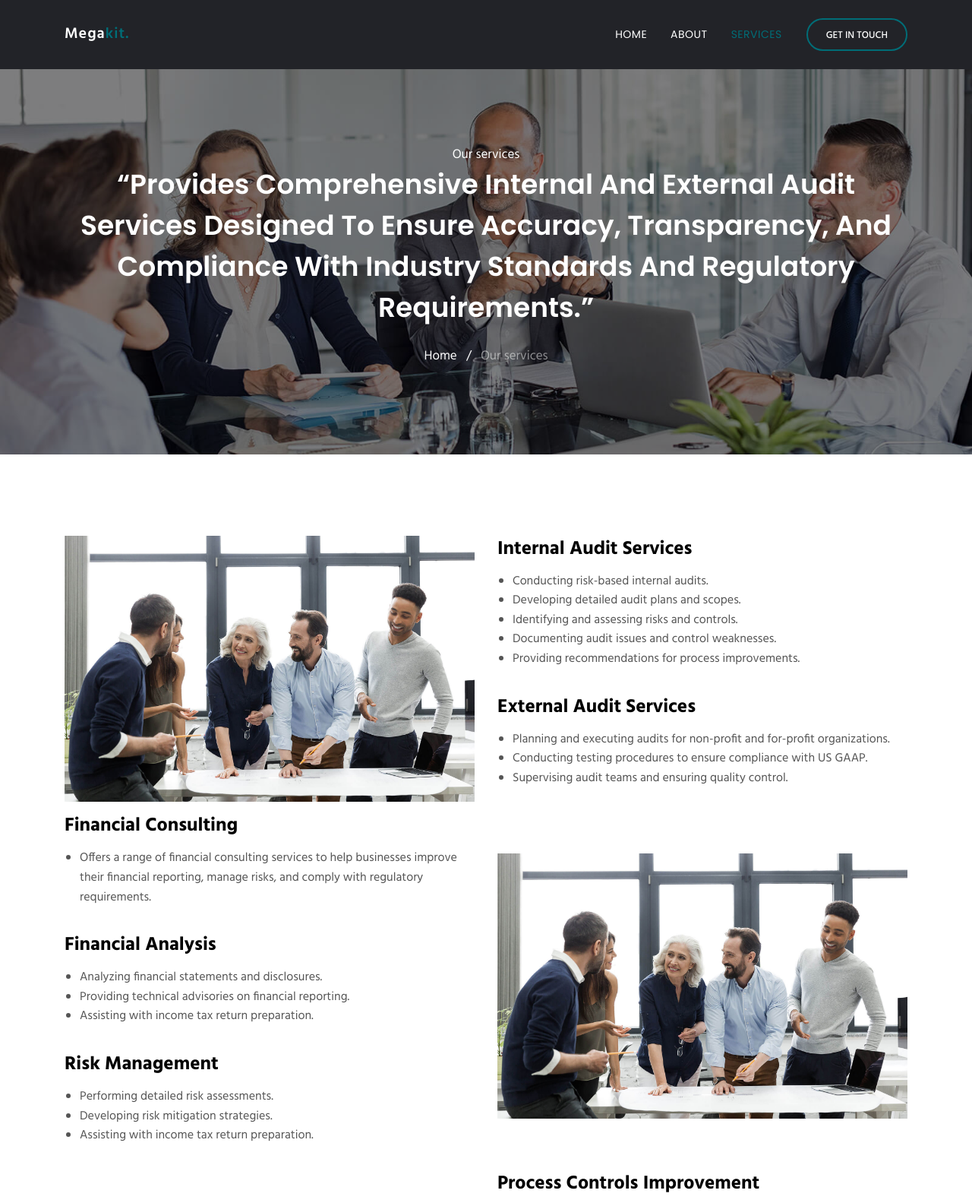
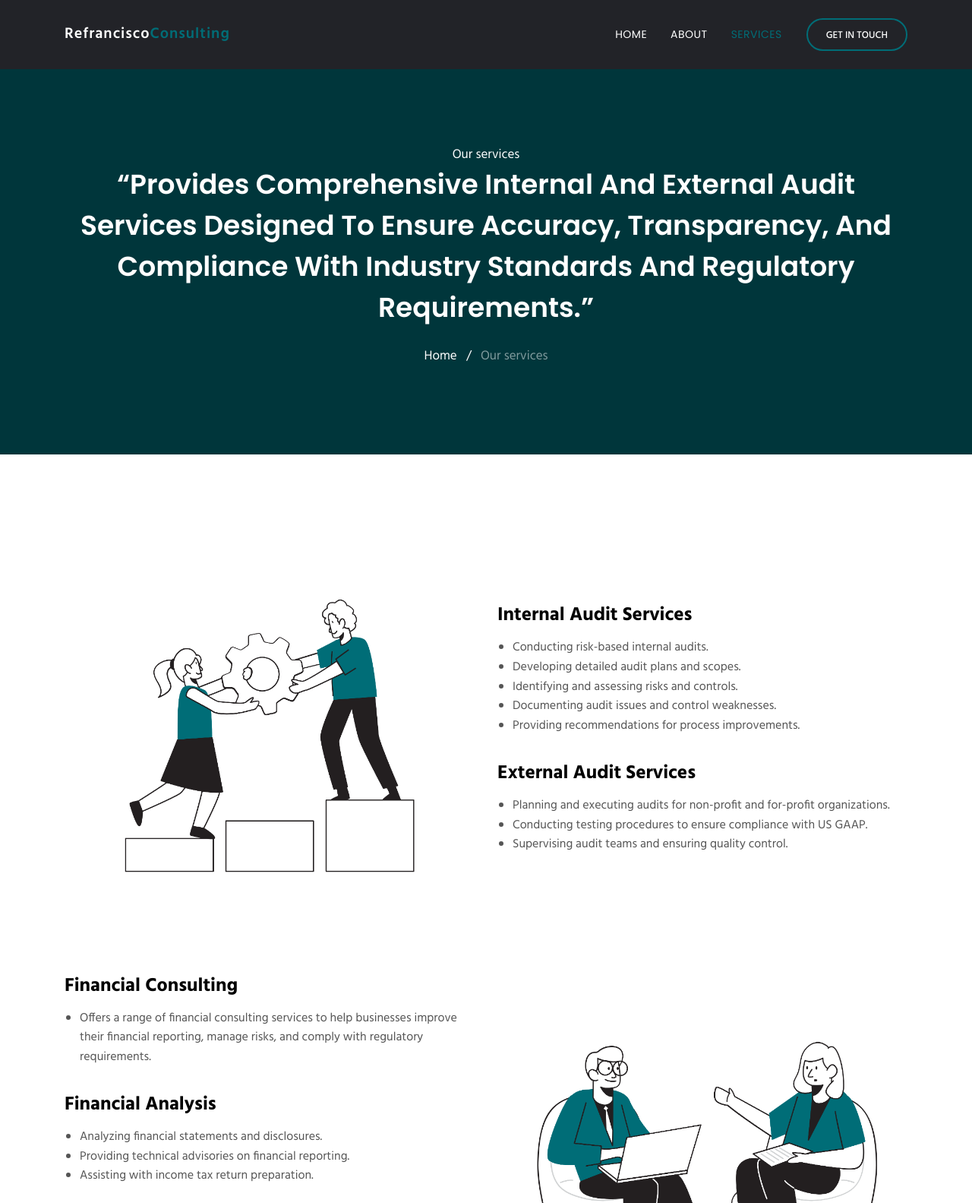
Before and after one commit to jenlopoz/refranciscoconsulting.com, a website: page theme/service.html in a window 1280 px wide. Shown: the top 1583 px of the page at 76% size. Drawn offline with Linux system fonts and the light colour scheme; some packages are replaced by stand-ins of ours.

Commit message:
update service illustrator and navbar logo

```diff
--- a/theme/service.html
+++ b/theme/service.html
@@ -42,7 +42,7 @@
         <div class="col-lg-12">
           <nav class="navbar navbar-expand-lg px-0 py-4">
             <a class="navbar-brand" href="index.html">
-              Mega<span>kit.</span>
+            Refrancisco<span>Consulting</span>
             </a>
 
             <button
@@ -89,7 +89,7 @@
 </header>
 <!-- Header Close -->
 
-<section class="page-title bg-1">
+<section class="page-title" style="background-color: #006D77;">
   <div class="container">
     <div class="row">
       <div class="col-md-12">
@@ -112,7 +112,7 @@
     <div class="row align-items-center">
       <div class="col-lg-6 d-flex justify-content-center">
         <div class="section-item-img">
-          <img loading="lazy" src="images/about/home-7.jpg" alt="about-image" class="img-fluid">
+          <img loading="lazy" src="images/services/service1.png" alt="about-image" class="img-fluid">
         </div>
       </div>
       <div class="col-lg-6">
@@ -157,14 +157,14 @@
       </div>
       <div class="col-lg-6 d-flex justify-content-center">
         <div class="section-item-img">
-          <img loading="lazy" src="images/about/home-7.jpg" alt="about-image" class="img-fluid">
+          <img loading="lazy" src="images/services/service2.png" alt="about-image" class="img-fluid">
         </div>
       </div>
     </div>
     <div class="row align-items-center">
       <div class="col-lg-6 d-flex justify-content-center">
         <div class="section-item-img">
-          <img loading="lazy" src="images/about/home-7.jpg" alt="about-image" class="img-fluid">
+          <img loading="lazy" src="images/services/service3.png" alt="about-image" class="img-fluid">
         </div>
       </div>
       <div class="col-lg-6">
@@ -211,7 +211,7 @@
       </div>
       <div class="col-lg-6 d-flex justify-content-center">
         <div class="section-item-img">
-          <img loading="lazy" src="images/about/home-7.jpg" alt="about-image" class="img-fluid">
+          <img loading="lazy" src="images/services/service4.png" alt="about-image" class="img-fluid">
         </div>
       </div>
     </div>
```
Also changed, not shown: theme/about.html (+3 -3 lines), theme/contact.html (+1 -1 lines), theme/index.html (+1 -1 lines), theme/images/Photo.svg (added), theme/images/services/service1.png (added), theme/images/services/service2.png (added), theme/images/services/service3.png (added), theme/images/services/service4.png (added).
